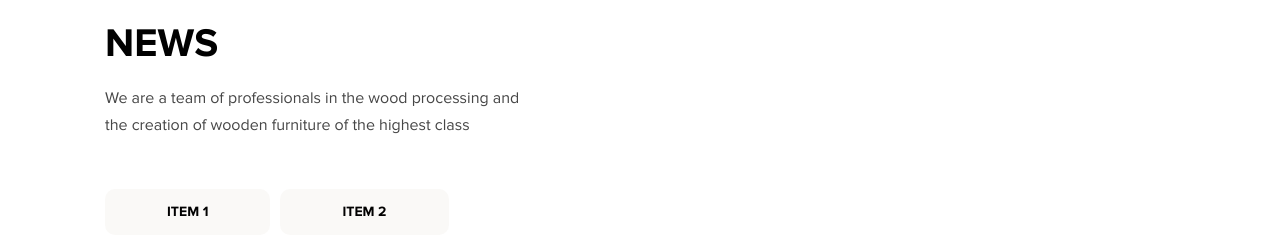
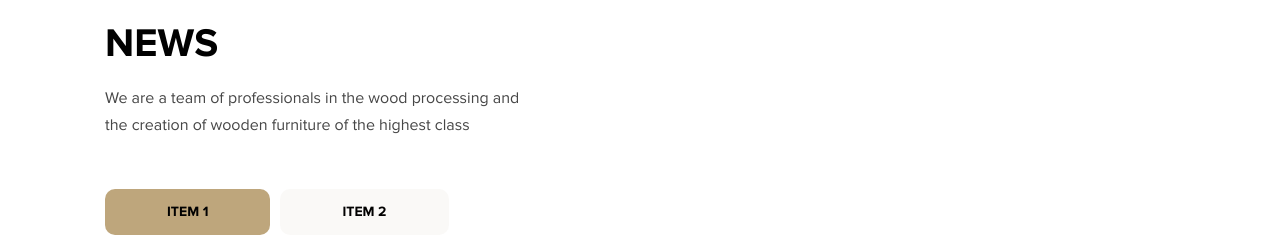
Before and after one commit to hoaiduong0802/git-wooder, a website: page index.html in a window 1280 px wide. Shown: the part 4326-4578 px from the top of the page. Drawn offline with Linux system fonts and the light colour scheme.

Commit message:
add select into index

```diff
--- a/index.html
+++ b/index.html
@@ -236,7 +236,7 @@
                 </div>
                 <div class="news__item-wrap">
                     <div class="news__item-wrap --button">
-                        <a href="#">Item 1</a>
+                        <a href="#" class="select">Item 1</a>
                         <a href="#">Item 2</a>
                     </div>
                     <div class="news__box --box1 active">
```
Also changed, not shown: scss/pages/_home.scss (line endings or trailing spaces).
